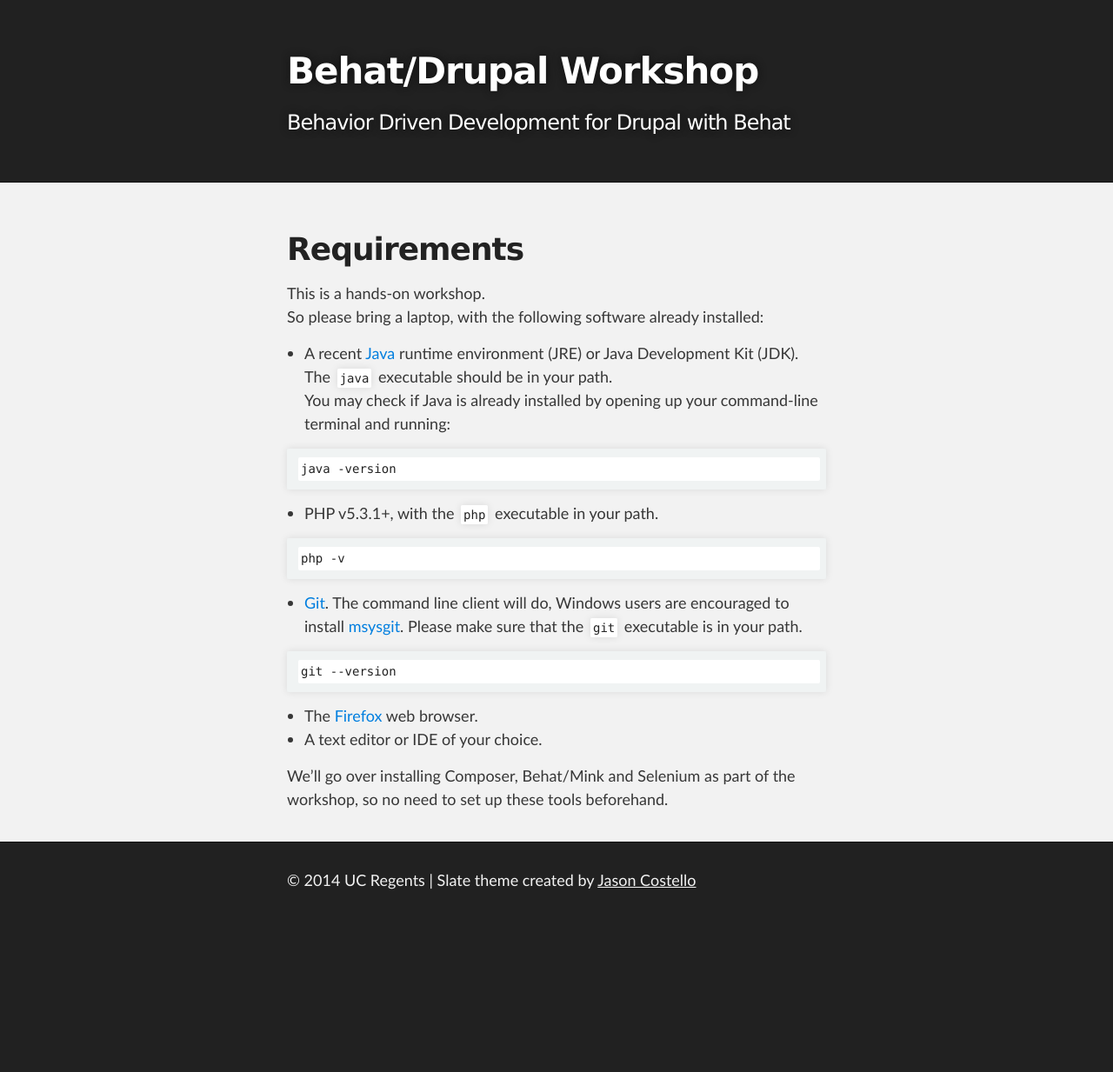
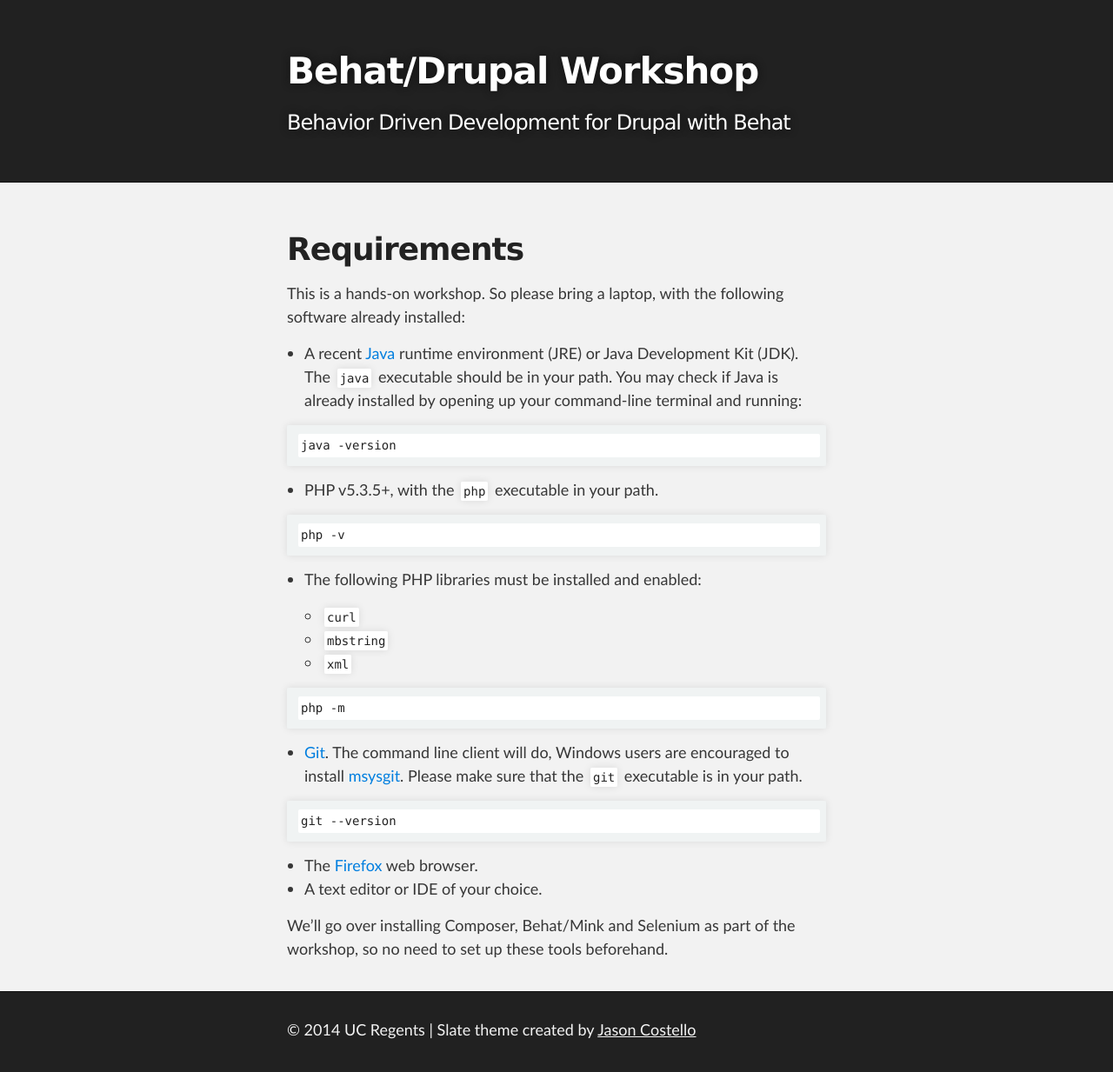
Before and after one commit to stopfstedt/behat-drupal-workshop, a Jekyll site: the page built from requirements.md, in a window 1280 px wide. Shown: the whole page at 87% size. Built offline with Jekyll 4.4.1, drawn with Linux system fonts in a browser that asks for light colours; Markdown is read by kramdown in place of the engine named in the settings; before the commit the page ends 1061 px from its top, so only the background shows below that.

Commit message:
updated PHP requirements.

````diff
--- a/requirements.md
+++ b/requirements.md
@@ -14,10 +14,20 @@ You may check if Java is already installed by opening up your command-line termi
 java -version
 ```
 
-* PHP v5.3.1+, with the `php` executable in your path.
+* PHP v5.3.5+, with the `php` executable in your path.
 
 ```
 php -v
+```
+
+* The following PHP libraries must be installed and enabled:
+
+    * `curl`
+    * `mbstring`
+    * `xml`
+
+```
+php -m
 ```
 
 * [Git](http://git-scm.com/). The command line client will do, Windows users are encouraged to install [msysgit](http://msysgit.github.io/). Please make sure that the `git` executable is in your path.
````
